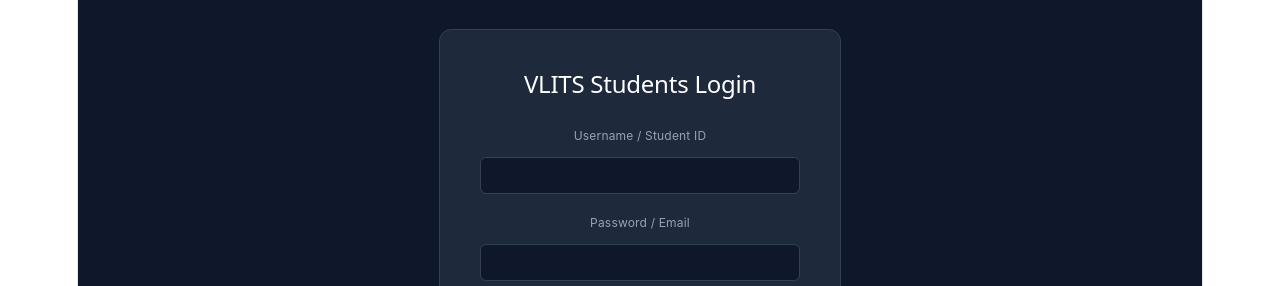
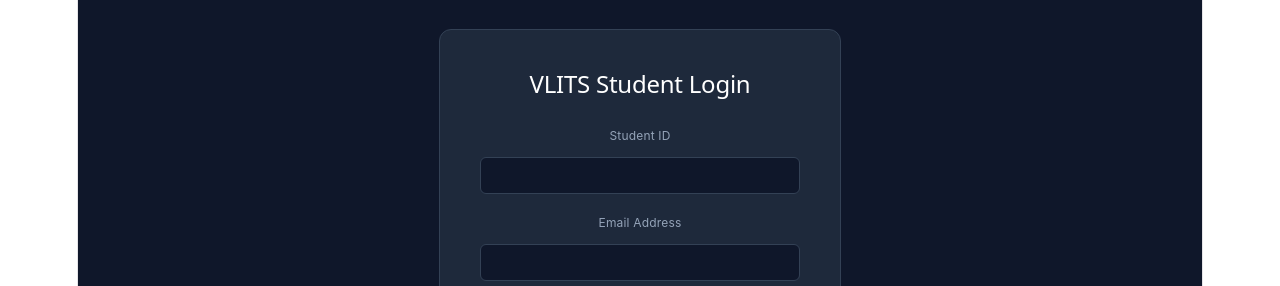
Before and after one commit to VenkataSaiTeja1/TCS, a React (Vite) app: page / in a window 1280 px wide. Shown: the part 193-479 px from the top of the page. Built offline with nearby package versions, Linux system fonts and the light colour scheme.

Commit message:
Update App.jsx

```diff
--- a/src/App.jsx
+++ b/src/App.jsx
@@ -1185,30 +1185,46 @@ function Login({ onLogin, students }) {
   const handleLogin = (e) => {
     e.preventDefault();
 
+    // --- DEBUGGING LOGS (You can see these by Right-Clicking -> Inspect -> Console) ---
+    console.log("Total students loaded in app:", students?.length || 0);
+    console.log("Attempting login with -> ID:", username, "| Email:", password);
+    // --------------------------------------------------------------------------------
+
     // Check Admin
-    if (username === "VLITSAdmin" && password === "VLITSAdmin@01") {
+    if (username.trim() === "VLITSAdmin" && password.trim() === "VLITSAdmin@01") {
       onLogin({ role: "admin" });
       return;
     }
 
-    // Check Student (Username: studentId, Password: email)
-    const student = students.find((s) => s.id === username && s.email === password);
+    // Safely Check Student (Prevents crashes if a record is missing an ID or Email)
+    const student = (students || []).find((s) => {
+      if (!s || !s.id || !s.email) return false;
+
+      // Forces everything to lowercase strings and removes extra spaces
+      const matchId = s.id.toString().trim().toLowerCase() === username.trim().toLowerCase();
+      const matchEmail = s.email.toString().trim().toLowerCase() === password.trim().toLowerCase();
+
+      return matchId && matchEmail;
+    });
+
     if (student) {
+      console.log("✅ Login successful for:", student.name);
       onLogin({ role: "student", ...student });
       return;
     }
 
-    setError("Invalid credentials. Please try again.");
+    console.log("❌ Login failed. No exact match found in the students list.");
+    setError("Invalid credentials. Please check your ID and Email.");
   };
 
   return (
     <div style={{ display: 'flex', justifyContent: 'center', alignItems: 'center', height: '100vh', background: '#0F172A', fontFamily: "'Inter', sans-serif" }}>
       <form onSubmit={handleLogin} style={{ background: '#1E293B', padding: '40px', borderRadius: '12px', width: '320px', border: '1px solid #334155' }}>
-        <h2 style={{ color: 'white', textAlign: 'center', marginBottom: '24px' }}>VLITS Students Login</h2>
+        <h2 style={{ color: 'white', textAlign: 'center', marginBottom: '24px' }}>VLITS Student Login</h2>
         {error && <div style={{ color: '#EF4444', fontSize: '12px', marginBottom: '16px', textAlign: 'center' }}>{error}</div>}
 
         <div style={{ marginBottom: '16px' }}>
-          <label style={{ color: '#94A3B8', fontSize: '12px', display: 'block', marginBottom: '8px' }}>Username / Student ID</label>
+          <label style={{ color: '#94A3B8', fontSize: '12px', display: 'block', marginBottom: '8px' }}>Student ID</label>
           <input
             type="text"
             value={username}
@@ -1219,7 +1235,7 @@ function Login({ onLogin, students }) {
         </div>
 
         <div style={{ marginBottom: '24px' }}>
-          <label style={{ color: '#94A3B8', fontSize: '12px', display: 'block', marginBottom: '8px' }}>Password / Email</label>
+          <label style={{ color: '#94A3B8', fontSize: '12px', display: 'block', marginBottom: '8px' }}>Email Address</label>
           <input
             type="password"
             value={password}
@@ -1559,17 +1575,41 @@ function StudentSheet({ student, onLogout }) {
 export default function App() {
   const [user, setUser] = useState(null);
 
-  // Load students from LocalStorage, but if empty, initialize with INITIAL_STUDENTS
+  // Highly resilient initialization logic
   const [students, setStudents] = useState(() => {
-    const saved = localStorage.getItem('tcs_students');
-    if (saved) {
-      return JSON.parse(saved);
+    try {
+      const saved = localStorage.getItem('tcs_students');
+
+      if (saved) {
+        const parsedSavedStudents = JSON.parse(saved);
+
+        // Ensure the saved data is actually an array to prevent crashes
+        if (Array.isArray(parsedSavedStudents)) {
+          // Always start with the fresh 150 students from the code
+          const combinedList = [...INITIAL_STUDENTS];
+
+          // Merge in any extra students added via Admin Dashboard
+          parsedSavedStudents.forEach(savedStudent => {
+            if (savedStudent && savedStudent.id) {
+              const exists = combinedList.find(s => s.id === savedStudent.id);
+              if (!exists) {
+                combinedList.push(savedStudent);
+              }
+            }
+          });
+
+          return combinedList;
+        }
+      }
+    } catch (error) {
+      console.error("Local storage error, defaulting to initial list:", error);
     }
-    // If opening for the very first time on a new device, load the 150 students directly
+
+    // Fallback: If anything is broken in local storage, force the 150 students
     return INITIAL_STUDENTS;
   });
 
-  // Save changes (from Admin Dashboard) back to local storage
+  // Save changes back to local storage
   useEffect(() => {
     localStorage.setItem('tcs_students', JSON.stringify(students));
   }, [students]);
```
